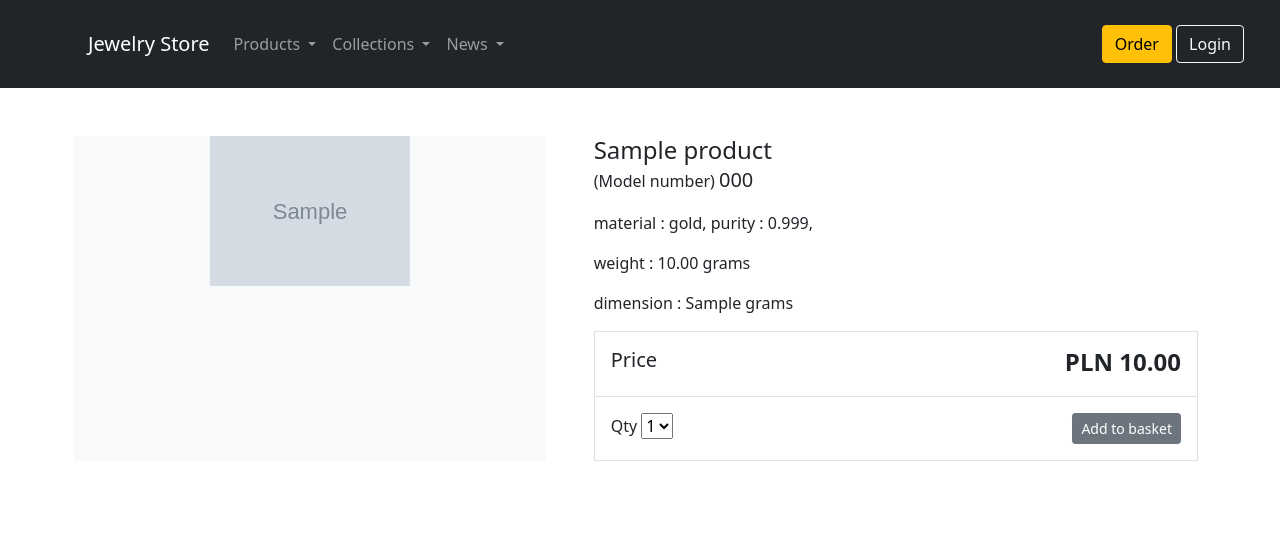
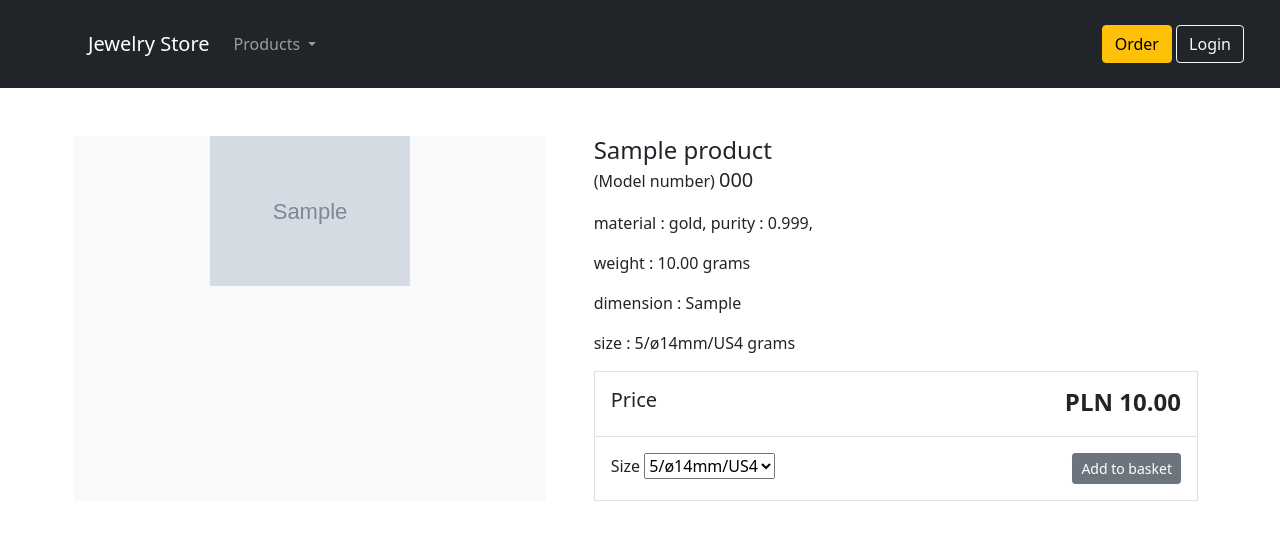
Before and after one commit to hebel-dev/jewelry-store, a Django app: a page that uses templates/jewelry_store/base.html in a window 1280 px wide. Shown: the top 540 px of the page. Run offline with Django 4.2, Linux system fonts and the light colour scheme; data comes from the database, SQL or seed files in the repository; tables that the repository leaves empty hold one stand-in row (values such as "Sample post"); grey boxes marked "Sample" are stand-in pictures; parts of the project's set-up code (start-up, migrations or seed data) failed here and were passed over; some libraries are stand-ins or nearby versions.

Commit message:
adding multifield in admin Product , size attribute

```diff
--- a/core/settings.py
+++ b/core/settings.py
@@ -38,7 +38,9 @@ INSTALLED_APPS = [
     'django.contrib.sessions',
     'django.contrib.messages',
     'django.contrib.staticfiles',
-    'jewelry_store'
+    'jewelry_store',
+    'multiselectfield',
+
 ]
 
 MIDDLEWARE = [
--- a/jewelry_store/admin.py
+++ b/jewelry_store/admin.py
@@ -11,7 +11,7 @@ class CategoryAdmin(admin.ModelAdmin):
 @admin.register(Product)
 class ProductAdmin(admin.ModelAdmin):
     list_display = ['name', 'model_number','material','purity','weight','price', 'promo_price',
-    'slug', 'in_stock', 'not_new', 'created', 'updated']
+    'slug', 'in_stock', 'not_new', 'created', 'updated', 'size']
 
     list_filter = ['material','purity','in_stock', 'size','not_new','category' ]
     list_editable = ['price', 'promo_price','in_stock' ]
--- a/jewelry_store/models.py
+++ b/jewelry_store/models.py
@@ -8,6 +8,7 @@ from django.db import models
 from django.forms import DecimalField
 from django.contrib.auth.models import User
 from django.urls import reverse
+from multiselectfield import MultiSelectField
 
 
 Au = "gold"
@@ -123,7 +124,7 @@ class Product(models.Model):
     slug = models.SlugField(max_length=255)
     in_stock = models.BooleanField(default=True)
     not_new = models.BooleanField(default=True)
-    size = models.CharField(max_length=17, choices=SIZE_CHOICES,blank=True, null=True)
+    size = MultiSelectField(choices=SIZE_CHOICES,blank=True, null=True)
     created = models.DateTimeField(auto_now_add=True)
     updated = models.DateTimeField(auto_now=True)
 
--- a/jewelry_store/views.py
+++ b/jewelry_store/views.py
@@ -34,16 +34,16 @@ class CategoryView(ListView):
     context_object_name = 'cetegory'
     template_name = 'jewelry_store/product/category.html'
 
-
     def get_queryset(self):
-        category = get_object_or_404(Category,slug=self.kwargs['slug'])
-        print(category)
-        products = Product.objects.filter(category=category)
-        print(products)
-        return products#Product.objects.filter(category=category)#products#Product.objects.filter(category=category)#products#
+        products = Product.objects.filter(category__slug=self.kwargs['slug'])
+        # the same but shorter, was down
+        # category = get_object_or_404(Category,slug=self.kwargs['slug'])
+        # print(category)
+        # products = Product.objects.filter(category=category)
+        # print(products)
+        return products    #Product.objects.filter(category=category)#products#Product.objects.filter(category=category)#products#
 
     def get_context_data(self,**kwargs):
         context = super(CategoryView,self).get_context_data(**kwargs)
         context['category'] = get_object_or_404(Category,slug=self.kwargs['slug'])
-
         return context
--- a/templates/jewelry_store/base.html
+++ b/templates/jewelry_store/base.html
@@ -38,7 +38,6 @@
                               Products
                             </a>
                               <ul class="dropdown-menu dropdown-menu-dark" aria-labelledby="navbarDarkDropdownMenuLink">
-
                                   <li>
                                     {% menu_data as menu %}
                                     {% for category in menu.categories %}
@@ -50,21 +49,6 @@
                                   <li><a class="dropdown-item" href="#">Necklaces</a></li>
                                   <li><a class="dropdown-item" href="#">Bracelets</a></li>
                                   <li><a class="dropdown-item" href="#">Earrings</a></li> {% endcomment %}
-                              </ul>
-
-
-                            <li class="nav-item dropdown">
-                                <a class="nav-link dropdown-toggle" href="#" id="navbarDarkDropdownMenuLink" role="button" data-bs-toggle="dropdown" aria-expanded="false">
-                                  Collections
-                                </a>
-                            <li class="nav-item dropdown">
-                                <a class="nav-link dropdown-toggle" href="#" id="navbarDarkDropdownMenuLink" role="button" data-bs-toggle="dropdown" aria-expanded="false">
-                                    News
-                                </a>
-                            <ul class="dropdown-menu dropdown-menu-dark" aria-labelledby="navbarDarkDropdownMenuLink">
-                              <li><a class="dropdown-item" href="#">Action</a></li>
-                              <li><a class="dropdown-item" href="#">Another action</a></li>
-                              <li><a class="dropdown-item" href="#">Something else here</a></li>
                               </ul>
                            </li>
                         </ul>
--- a/templates/jewelry_store/product/detail_product.html
+++ b/templates/jewelry_store/product/detail_product.html
@@ -22,7 +22,8 @@
                 <p> (Model number)  <span class="lead">{{ product_detail.model_number }}</span> </p>
                 <p>material : {{ product_detail.material}}, purity : 0{{ product_detail.purity}}, </p>
                 <p>weight : {{ product_detail.weight}} grams</p>
-                <p>dimension : {{ product_detail.dimension}} grams</p>
+                <p>dimension : {{ product_detail.dimension}} </p>
+                <p>size : {{ product_detail.size}} grams</p>
 
                 <div class="border">
                     <div class="col border-bottom">
@@ -34,14 +35,21 @@
                     <div class="col">
                         <div class="row p-3">
                             <div class="col-6">
-                                <label for="select">Qty</label>
+
+
+                                <label for="select">Size</label>
                                 <select id="select">
+                                    {% comment %} patern version {% endcomment %}
+                                    {% for size in product_detail.size%}
+                                    <option value="">{{ size }}</option>
+                                    {% endfor %}
 
-                                    <option value="">1</option>
-                                    <option value="">2</option>
-                                    <option value="">3</option>
-                                    <option value="">4</option>
-                                </select>
+
+                                    {% comment %} {% if product_detail.size%}
+                                    <div>{{size}}</div>
+                                    <option value="">{{ product_detail.size }}</option>
+                                    {% endif %}  {% endcomment %}
+                                    </select>
 
                             </div>
                             <div class="col-6 text-end"><button type="button" class="btn btn-secondary btn-sm">Add to
```
Also changed, not shown: templates/jewelry_store/product/category.html (+2 -9 lines), jewelry_store/migrations/0006_alter_product_size.py (added), media/images/rumian.JPG (added). Lines whose indentation alone changed are shown as unchanged.
